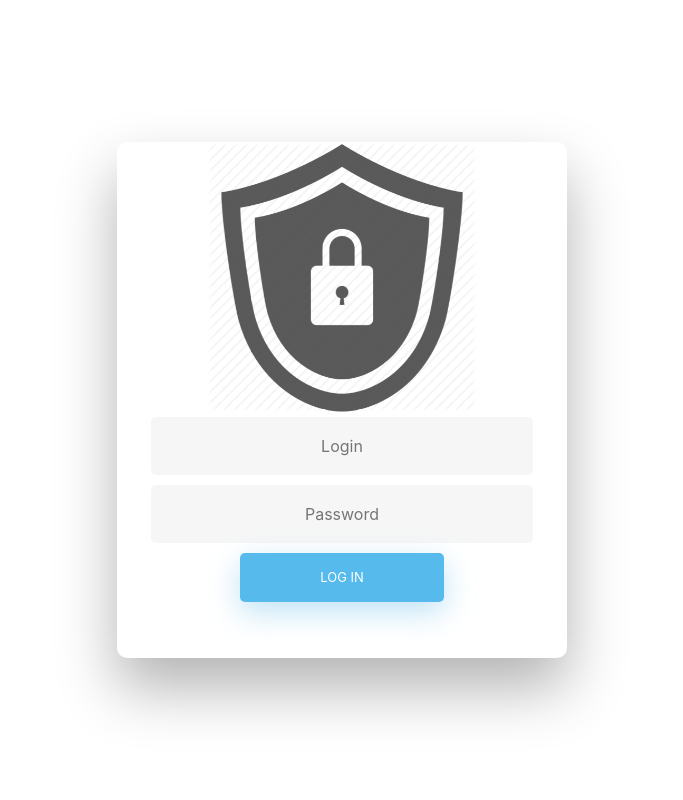
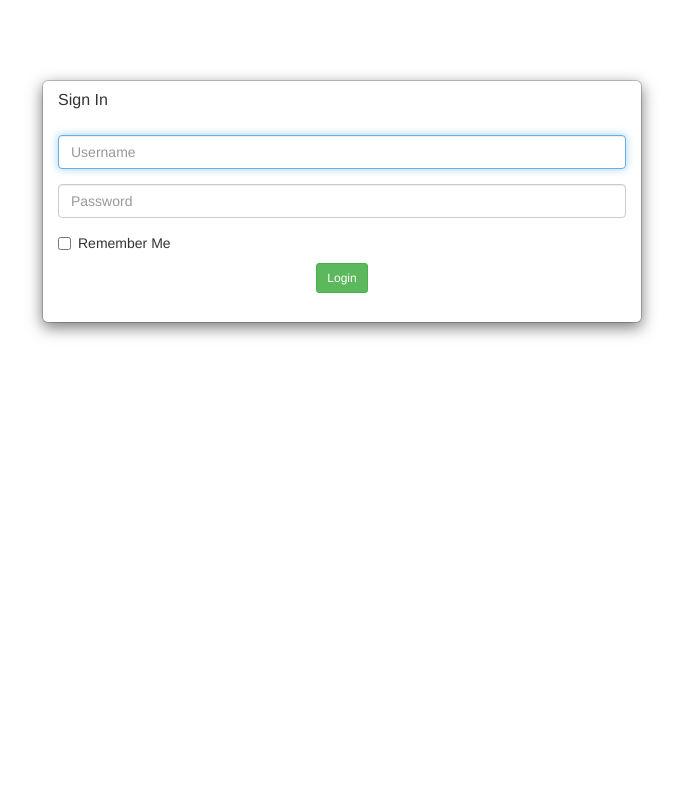
Before and after one commit to MikePresman/RFAWT, a Flask app: page / in a window 1280 px wide. Shown: the whole page, without its empty margins (298-981 px from the left). Run offline with Flask 2, Linux system fonts and the light colour scheme; some libraries are stand-ins or nearby versions.

Commit message:
changed login page and worked out how the crux of the app will work

```diff
--- a/app/TODO.txt
+++ b/app/TODO.txt
@@ -0,0 +1,2 @@
+This will serve as an endpoint.
+Users will go to {ip_addr}:{port} and login to get access to end point
--- a/app/__init__.py
+++ b/app/__init__.py
@@ -19,7 +19,7 @@ migrate = Migrate(app, db)
 
 login = LoginManager(app)
 
-mail = Mail(app)
+#mail = Mail(app)
 
 csrf = CSRFProtect(app)
 
--- a/app/routes.py
+++ b/app/routes.py
@@ -14,27 +14,26 @@ def index():
         return redirect(url_for("home"))
 
     if request.method == "POST":
-        username = request.form.get("login")
+        username = request.form.get("username")
         password = request.form.get("password")
+        remember_me = request.form.get("remember-me")
+        remember_status = False
 
         user = User.query.filter_by(username = username).first()
-        if user.check_password(password) is False:
+        if user is None or user.check_password(password) is False:
             return redirect(url_for("index"))
 
-        login_user(user)
-        return redirect(url_for("register"))
+        remember_status = True if remember_me == "True" else False
+        login_user(user, remember = remember_status)
+
+        return redirect(url_for("home"))
 
     return render_template("index.html")
-
-
 
 @app.route("/register", methods =["POST", "GET"])
 def register():
     if current_user.is_authenticated:
         return redirect(url_for("index"))
-
-    print('------ {0}'.format(request.form))
-
 
     if request.method == "POST":
         username = request.form.get("username")
--- a/app/templates/index.html
+++ b/app/templates/index.html
@@ -1,27 +1,40 @@
-<link rel="stylesheet" href="/static/css/index.css">
-<link href="//maxcdn.bootstrapcdn.com/bootstrap/4.0.0/css/bootstrap.min.css" rel="stylesheet" id="bootstrap-css">
-<script src="//maxcdn.bootstrapcdn.com/bootstrap/4.0.0/js/bootstrap.min.js"></script>
-<script src="//cdnjs.cloudflare.com/ajax/libs/jquery/3.2.1/jquery.min.js"></script>
-
+<link href="//netdna.bootstrapcdn.com/bootstrap/3.2.0/css/bootstrap.min.css" rel="stylesheet" id="bootstrap-css">
+<script src="//netdna.bootstrapcdn.com/bootstrap/3.2.0/js/bootstrap.min.js"></script>
+<script src="//code.jquery.com/jquery-1.11.1.min.js"></script>
 <!------ Include the above in your HEAD tag ---------->
 
-<div class="wrapper fadeInDown">
-  <div id="formContent">
-    <!-- Tabs Titles -->
+<div class="container" style="margin-top:30px">
+  <br>
+  <div class="col-md-12">
+    <div class="modal-dialog" style="margin-bottom:0">
+      <div class="modal-content">
+        <div class="panel-heading">
+          <h3 class="panel-title">Sign In</h3>
+        </div>
+        <div class="panel-body">
+          <form role="form" method="POST">
+            <input type="hidden" name="csrf_token" value="{{ csrf_token() }}"/>
+            <fieldset>
+              <div class="form-group">
+                <input class="form-control" placeholder="Username" name="username" type="text" autofocus="">
+              </div>
+              <div class="form-group">
+                <input class="form-control" placeholder="Password" name="password" type="password" value="">
+              </div>
+              <div class="checkbox">
+                <label>
+                  <input name="remember" name="remember-me" type="checkbox" value="True">Remember Me
+                </label>
+              </div>
+              <!-- Change this to a button or input when using this as a form -->
 
-    <!-- Icon -->
-    <div class="fadeIn first">
-      <img src="/static/img/login_icon.png" id="icon" alt="User Icon" />
+              <center><button class="btn btn-sm btn-success">Login</a></center>
+            </fieldset>
+          </form>
+        </div>
+      </div>
     </div>
+  </div>
+  <hr>
 
-    <!-- Login Form -->
-    <form method = "POST">
-      <input type="hidden" name="csrf_token" value="{{ csrf_token() }}"/>
-      <input type="text" id="login" class="fadeIn second" name="login" placeholder="Login">
-      <input type="text" id="password" class="fadeIn third" name="login" placeholder="Password">
-      <input type="submit" class="fadeIn fourth" value="Log In">
-    </form>
-
-
-  </div>
 </div>
```
Also changed, not shown: app/static/img/login_icon.png.
